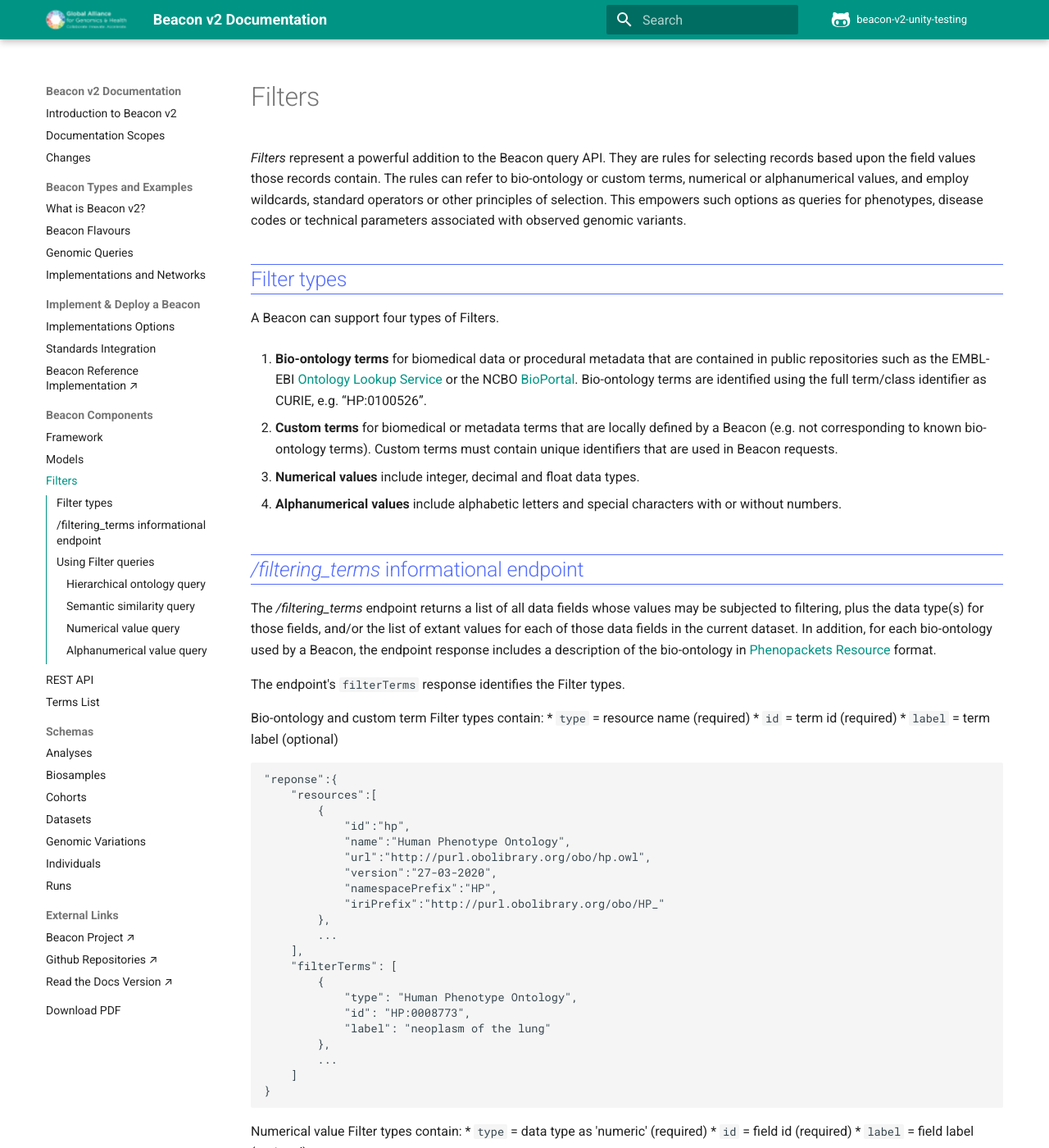
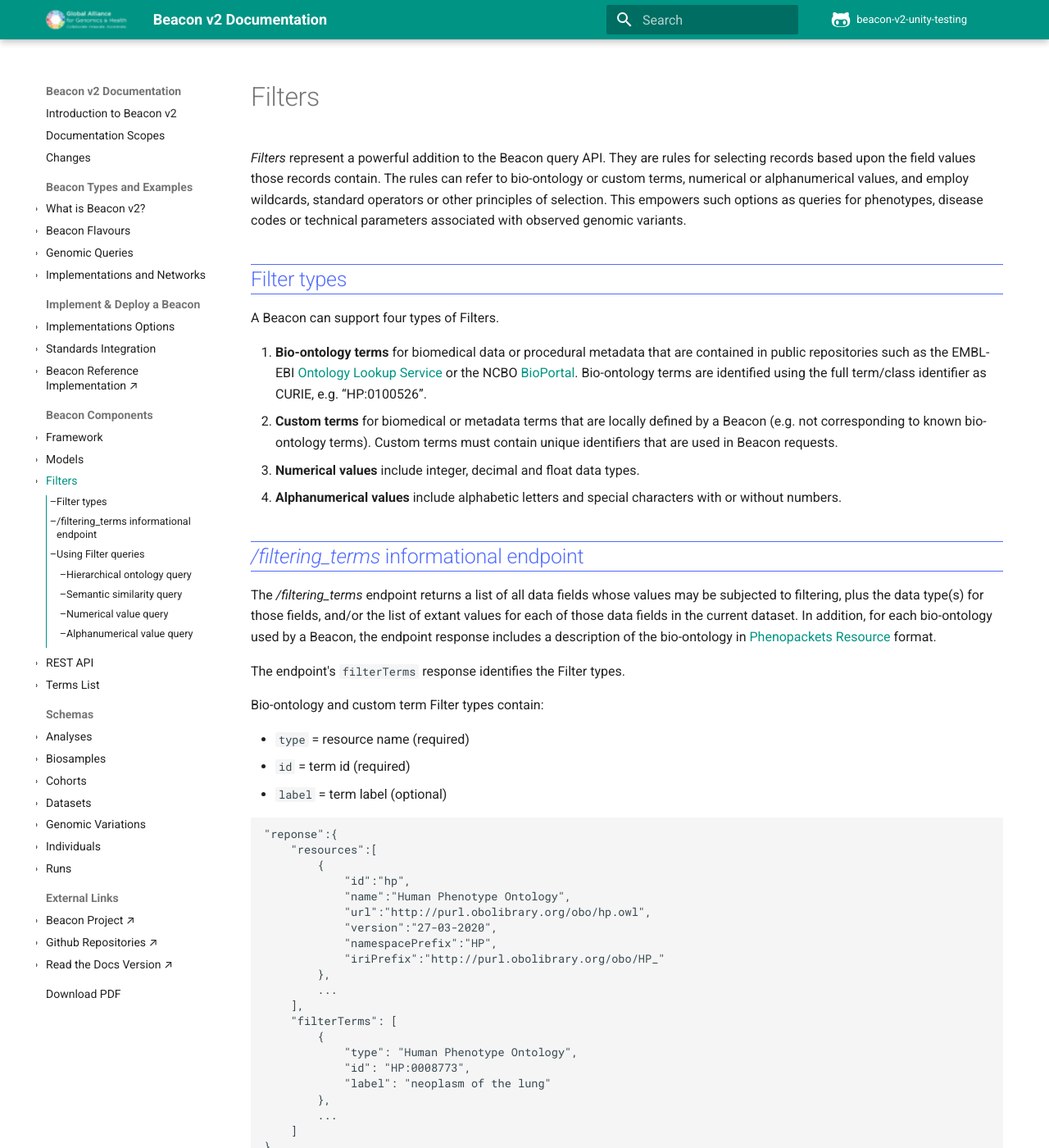
Before and after one commit to ga4gh-beacon/beacon-v2, an MkDocs documentation site: the page built from docs/filters.md, in a window 1280 px wide and 1400 px high. Shown: the whole window at 82% size. Built offline with MkDocs 1.6.1 and Material for MkDocs 9.7.7, drawn with Linux system fonts in a browser that asks for light colours; comment, search, counter and statistics services are not loaded; some of the changed text lies outside the part shown.

Commit message:
Filter page formatting, ISO8601 notes, PXF & VRS links

`````diff
--- a/docs/css/theme_overrides.css
+++ b/docs/css/theme_overrides.css
@@ -20,3 +20,12 @@
 .tabbed-content {
     padding:  5px;
 }
+
+li li {
+    list-style-type: circle;
+}
+
+li li li {
+    list-style-type: "–";
+    font-size: 0.9em;
+}
--- a/docs/filters.md
+++ b/docs/filters.md
@@ -1,17 +1,13 @@
 # Filters
 
 _Filters_ represent a powerful addition to the Beacon query API. They are rules for selecting records based upon the field values those records contain. The rules can refer to bio-ontology or custom terms, numerical or alphanumerical values, and employ wildcards, standard operators or other principles of selection. This empowers such options as queries for phenotypes, disease codes or technical parameters associated with observed genomic variants.
-
 
 ## Filter types
 A Beacon can support four types of Filters.
 
 1. **Bio-ontology terms** for biomedical data or procedural metadata that are contained in public repositories such as the EMBL-EBI [Ontology Lookup Service](https://www.ebi.ac.uk/ols/index) or the NCBO [BioPortal](https://bioportal.bioontology.org/).  Bio-ontology terms are identified using the full term/class identifier as CURIE, e.g. “HP:0100526”.
-
 2. **Custom terms** for biomedical or metadata terms that are locally defined by a Beacon (e.g. not corresponding to known bio-ontology terms).  Custom terms must contain unique identifiers that are used in Beacon requests.
-
 3. **Numerical values** include integer, decimal and float data types.
-
 4. **Alphanumerical values** include alphabetic letters and special characters with or without numbers.
 
 
@@ -19,14 +15,15 @@
 
 The _/filtering_terms_ endpoint returns a list of all data fields whose values may be subjected to filtering, plus the data type(s) for those fields, and/or the list of extant values for each of those data fields in the current dataset.  In addition, for each bio-ontology used by a Beacon, the endpoint response includes a description of the bio-ontology in [Phenopackets Resource](https://phenopacket-schema.readthedocs.io/en/latest/resource.html) format.
 
-The endpoint's ````filterTerms```` response identifies the Filter types.
+The endpoint's `filterTerms` response identifies the Filter types.
 
 Bio-ontology and custom term Filter types contain:
-* ````type```` = resource name (required)
-* ````id```` = term id (required)
-* ````label```` = term label (optional)
 
-````
+* `type` = resource name (required)
+* `id` = term id (required)
+* `label` = term label (optional)
+
+```
 "reponse":{
 	"resources":[
 		{
@@ -48,14 +45,15 @@
 		...
 	]
 }
-````
+```
 
 Numerical value Filter types contain:
-* ````type```` = data type as 'numeric' (required)
-* ````id```` = field id (required)
-* ````label```` = field label (optional)
 
-````
+* `type` = data type as 'numeric' (required)
+* `id` = field id (required)
+* `label` = field label (optional)
+
+```
 "filterTerms": [
 	{
 		"type": "numeric",
@@ -64,14 +62,15 @@
 	},
 	...
 ]
-````
+```
 
 Alphanumerical value Filter types contain:
-* ````type```` = data type as 'alphanumeric' (required)
-* ````id```` = field id (required)
-* ````label```` = field label (optional)
 
-````
+* `type` = data type as 'alphanumeric' (required)
+* `id` = field id (required)
+* `label` = field label (optional)
+
+```
 "filterTerms": [
 	{
 		"type": "alphanumeric",
@@ -80,19 +79,19 @@
 	},
 	...
 ]
-````
+```
 
 ## Using Filter queries
 
-For all query types, the logical AND is implied between Filters. The Filter ````id```` is required for all query types.
+For all query types, the logical AND is implied between Filters. The Filter `id` is required for all query types.
 
 ### Hierarchical ontology query
 
-A Beacon will query for entities associated with the submitted bio-ontology term(s), and by default, all descendent terms.  The optional ````includeDescendantTerms```` parameter can be set to either ````true```` or ````false````. The default and assumed value of ````includeDescendantTerms```` is ````true````, thus if the parameter is not set, then the use of bio-ontology terms in a Beacon request implies that a hierarchical ontology search is requested.
+A Beacon will query for entities associated with the submitted bio-ontology term(s), and by default, all descendent terms.  The optional `includeDescendantTerms` parameter can be set to either `true` or `false`. The default and assumed value of `includeDescendantTerms` is `true`, thus if the parameter is not set, then the use of bio-ontology terms in a Beacon request implies that a hierarchical ontology search is requested.
 
 POST request example of three Filters, where one Filter excludes matches with descendent terms:
 
-````
+```
 "filters": [
 	{
 		"id": "HP:0100526",
@@ -105,15 +104,15 @@
 		"id": "HP:0005978"
 	}
 ]
-````
+```
 
 ### Semantic similarity query
 
-A Beacon will query for entities that are associated with bio-ontology terms that are similar to the submitted terms.  The Beacon API is agnostic to the semantic similarity model implemented by a Beacon and how a Beacon applies the relative thresholds of similarity.  A semantic similarity query request contains the required ````similarity```` parameter with a value set to define the relative threshold level of ````high````, ````medium```` or ````low````.
+A Beacon will query for entities that are associated with bio-ontology terms that are similar to the submitted terms.  The Beacon API is agnostic to the semantic similarity model implemented by a Beacon and how a Beacon applies the relative thresholds of similarity.  A semantic similarity query request contains the required `similarity` parameter with a value set to define the relative threshold level of `high`, `medium` or `low`.
 
 POST request example of two Filters using differing relative similarity thresholds:
 
-````
+```
 "filters": [
 	{
 		"id": "HP:0100526",
@@ -124,15 +123,16 @@
 		"similarity": "medium"
 	}
 ]
-````
+```
 
 ### Numerical value query
-A Beacon will query for quantitative properties when the required ````operator```` and numerical ````value```` parameters are set in the filters request.
-The ````id```` parameter identifies the field name, the ````operator```` parameter defines the operator to use, and the ````value```` parameter provides the field query value. Equality and relational operators (= < >) can be used between field name and field value pairs, and field values can be associated with units if applicable.
+
+A Beacon will query for quantitative properties when the required `operator` and numerical `value` parameters are set in the filters request.
+The `id` parameter identifies the field name, the `operator` parameter defines the operator to use, and the `value` parameter provides the field query value. Equality and relational operators (= < >) can be used between field name and field value pairs, and field values can be associated with units if applicable.
 
 POST request example of a Filter for individuals over 70 years of age (age = PATO:0000011, age syntax as ISO 8601):
 
-````
+```
 "filters": [
 	{
 		"id": "PATO:0000011",
@@ -140,19 +140,19 @@
 		"value": "P70Y"
 	}
 ]
-````
+```
 
 ### Alphanumerical value query
 
-A Beacon will query free-text values within fields when the required ````operator```` and alphanumerical ````value```` parameters are set in the filters request. Queries can be for exact alphanumerical values, used to exclude alphanumerical values, or employ wildcards to match patterns within alphanumerical values.  In all query classes, the ````id```` parameter identifies the field name, the ````operator```` parameter defines the operator to use, and the ````value```` parameter provides the field query value.
+A Beacon will query free-text values within fields when the required `operator` and alphanumerical `value` parameters are set in the filters request. Queries can be for exact alphanumerical values, used to exclude alphanumerical values, or employ wildcards to match patterns within alphanumerical values.  In all query classes, the `id` parameter identifies the field name, the `operator` parameter defines the operator to use, and the `value` parameter provides the field query value.
 
-**'EXACT' value query**
+#### 'EXACT' value query
 
-The ````operator```` parameter is set to the equality (=) operator.
+The `operator` parameter is set to the equality (=) operator.
 
 POST request example of using free-text to filter medical history (past medical history = HP:0032443):
 
-````
+```
 "filters": [
 	{
 		"id": "HP:0032443",
@@ -160,15 +160,15 @@
 		"value": "unknown medical history"
 	}
 ]
-````
+```
 
 **'LIKE' value query**
 
-The inclusion of a percent sign (%) wildcard character within the ````value```` parameter represents zero or more characters within a LIKE style string match.  The wildcard character can lead the query string, end the string, or surround the string.
+The inclusion of a percent sign (%) wildcard character within the `value` parameter represents zero or more characters within a LIKE style string match.  The wildcard character can lead the query string, end the string, or surround the string.
 
 POST request example to filter medical history free-text for any reference to cancer:
 
-````
+```
 "filters": [
 	{
 		"id": "HP:0032443",
@@ -176,14 +176,15 @@
 		"value": "%cancer%"
 	}
 ]
-````
-**'NOT' value query**
+```
 
-The ````operator```` parameter is set to the logical not (!) operator.  The ````value```` parameter should not be present in field value.  The wildcard character can be used if required.
+#### 'NOT' value query
+
+The `operator` parameter is set to the logical not (!) operator.  The `value` parameter should not be present in field value.  The wildcard character can be used if required.
 
 POST request example to filter medical history free-text for records that do not include the query string:
 
-````
+```
 "filters": [
 	{
 		"id": "HP:0032443",
@@ -191,4 +192,4 @@
 		"value": "unknown medical history"
 	}
 ]
-````
+```
`````
Also changed, not shown: docs/formats-standards.md (+27 -1 lines), docs/roles.md (+0 -2 lines).
